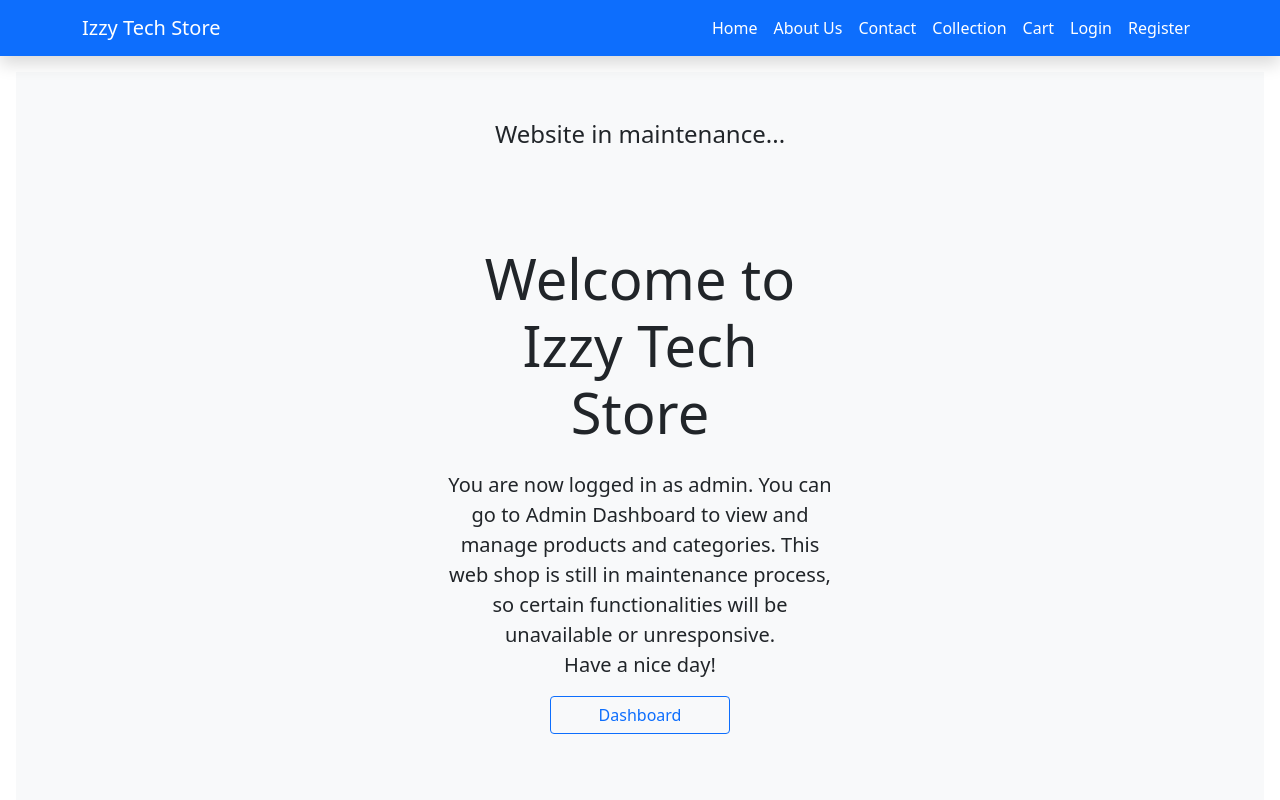
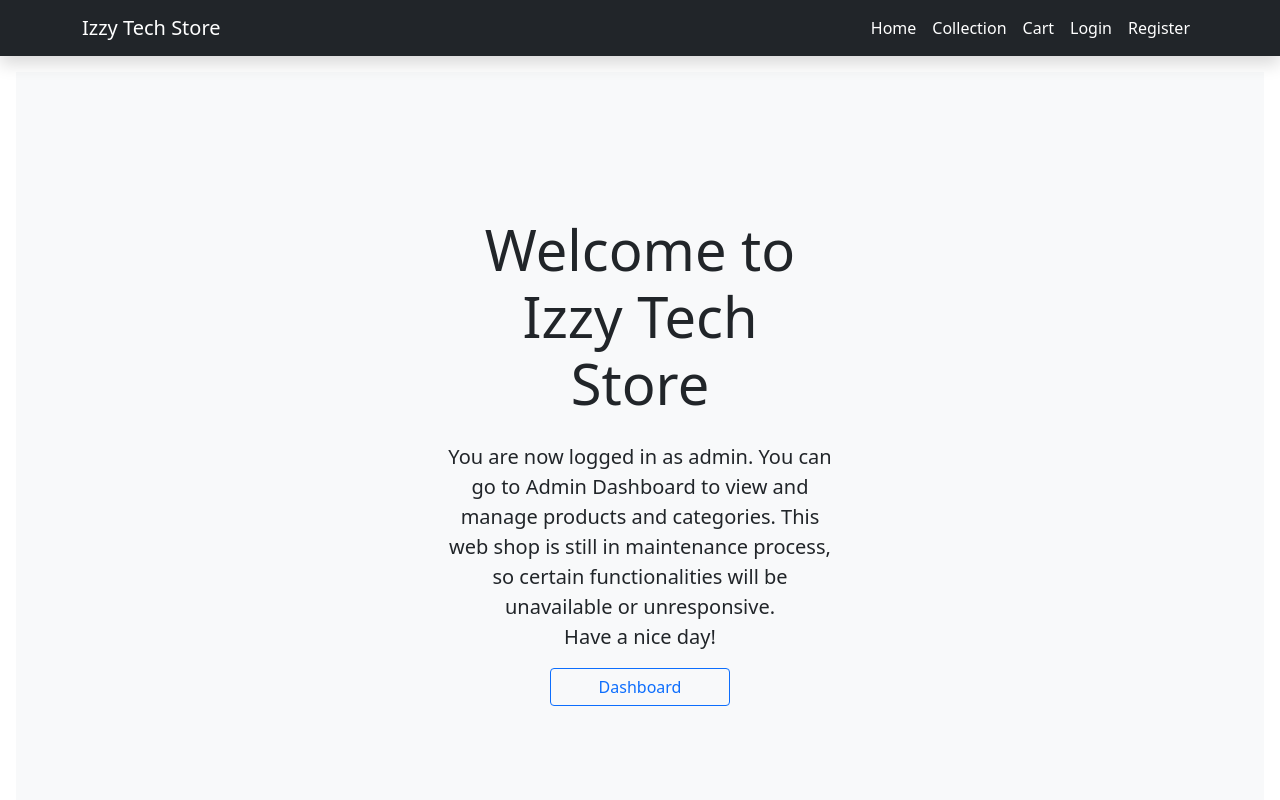
Before and after one commit to strayfox0325/React-Laravel-Ecommerce, a React (Create React App) app: page / in a window 1280 px wide. Shown: the top 800 px of the page. Built offline with nearby package versions, Linux system fonts and the light colour scheme.

Commit message:
Minor styling changes

```diff
--- a/src/components/front/Home.js
+++ b/src/components/front/Home.js
@@ -6,7 +6,6 @@ function Home() {
   return (
     <div>
       <div className="position-relative overflow-hidden p-3 p-md-5 m-md-3 text-center bg-light">
-        <h4>Website in maintenance...</h4>
         <div className="col-md-5 p-lg-5 mx-auto my-5">
           <h1 className="display-4 font-weight-normal mb-4">
             Welcome to <br/>Izzy Tech Store{" "}
--- a/src/components/front/collections/ProductDetails.js
+++ b/src/components/front/collections/ProductDetails.js
@@ -96,7 +96,7 @@ function ProductDetails(props) {
 
   return (
     <div>
-      <div className="py-3 bg-warning">
+      <div className="py-3 bg-dark text-white">
         <div className="container">
           <h6>
             Collections / {product.category.name} / {product.name}
--- a/src/components/front/collections/ShowCategory.js
+++ b/src/components/front/collections/ShowCategory.js
@@ -24,11 +24,11 @@ function ShowCategory(){
             <div className="col-md-4" key={idx}>
                 <div className="card">
                     <Link to="/collections">
-                        <img src="" className="w-100" alt={item.name}></img>
+                        <img src="https://picsum.photos/200" className="w-100" alt={item.name}></img>
                     </Link>
                     <div className="card-body">
                         <Link to={`collections/${item.slug}`}>
-                    <h5>{item.name}</h5>
+                    <h5 className='text-dark'>{item.name}</h5>
                     </Link>
                     </div>
                 </div>
@@ -38,7 +38,7 @@ function ShowCategory(){
     }
     return(
         <div>
-            <div className="py-3 bg-warning">
+            <div className="py-3 bg-dark text-white">
                 <div className="container">
                     <h6>Categories</h6>
                 </div>
--- a/src/layouts/admin/Navbar.js
+++ b/src/layouts/admin/Navbar.js
@@ -4,7 +4,7 @@ import { Link } from "react-router-dom";
 const Navbar = () => {
 
   return (
-    <nav className="sb-topnav navbar navbar-expand navbar-dark bg-dark">
+    <nav className="sb-topnav navbar navbar-expand navbar-dark bg-secondary">
       <Link to="/admin"
       className="navbar-brand ps-3">
         Izzy Tech Store
--- a/src/layouts/front/Navbar.js
+++ b/src/layouts/front/Navbar.js
@@ -49,7 +49,7 @@ function Navbar() {
   }
 
   return (
-    <nav className="navbar navbar-expand-lg navbar-dark bg-primary shadow sticky-top">
+    <nav className="navbar navbar-expand-lg navbar-dark bg-dark text-white shadow sticky-top">
       <div className="container">
         <Link className="navbar-brand" to="/">
           Izzy Tech Store
@@ -72,7 +72,7 @@ function Navbar() {
                 Home
               </Link>
             </li>
-            <li className="nav-item">
+            {/* <li className="nav-item">
               <Link className="nav-link active" aria-current="page" to="/about">
                 About Us
               </Link>
@@ -81,7 +81,7 @@ function Navbar() {
               <Link className="nav-link active " to="/contact">
                 Contact
               </Link>
-            </li>
+            </li> */}
             <li className="nav-item">
               <Link className="nav-link active" aria-current="page" to="/collections">
                 Collection
```
